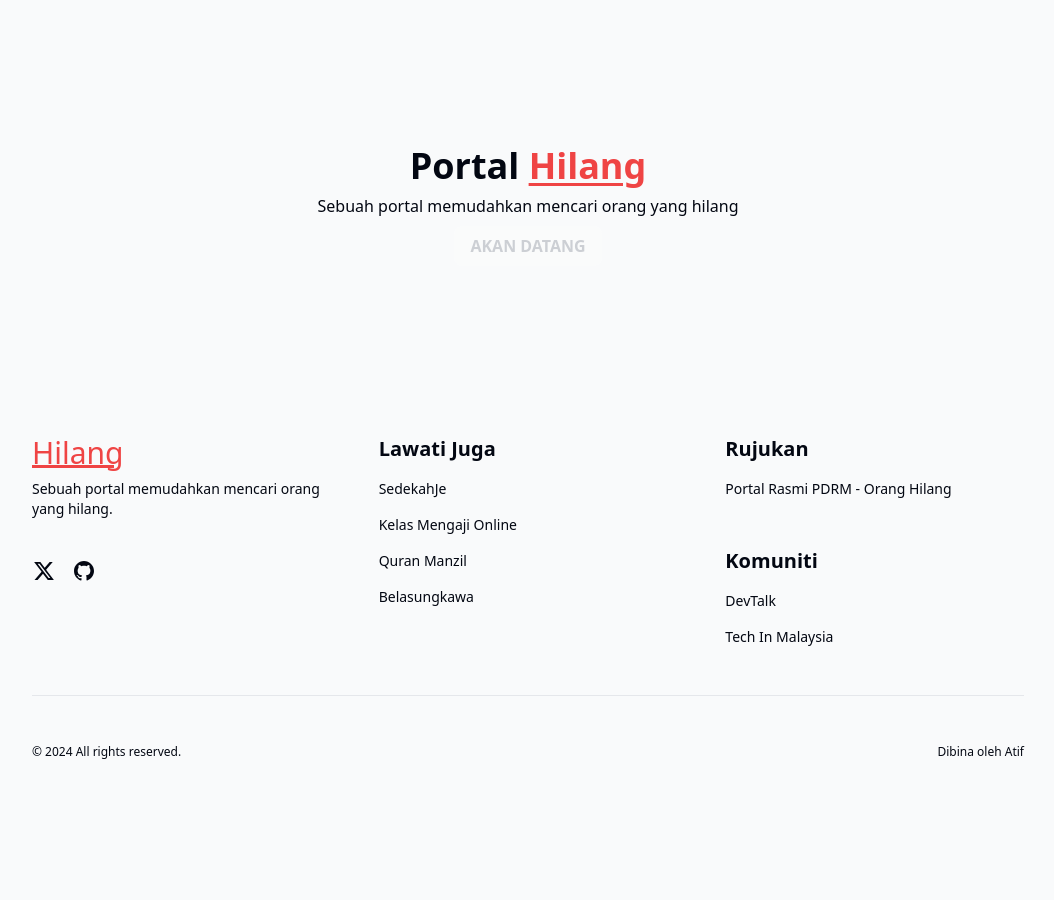
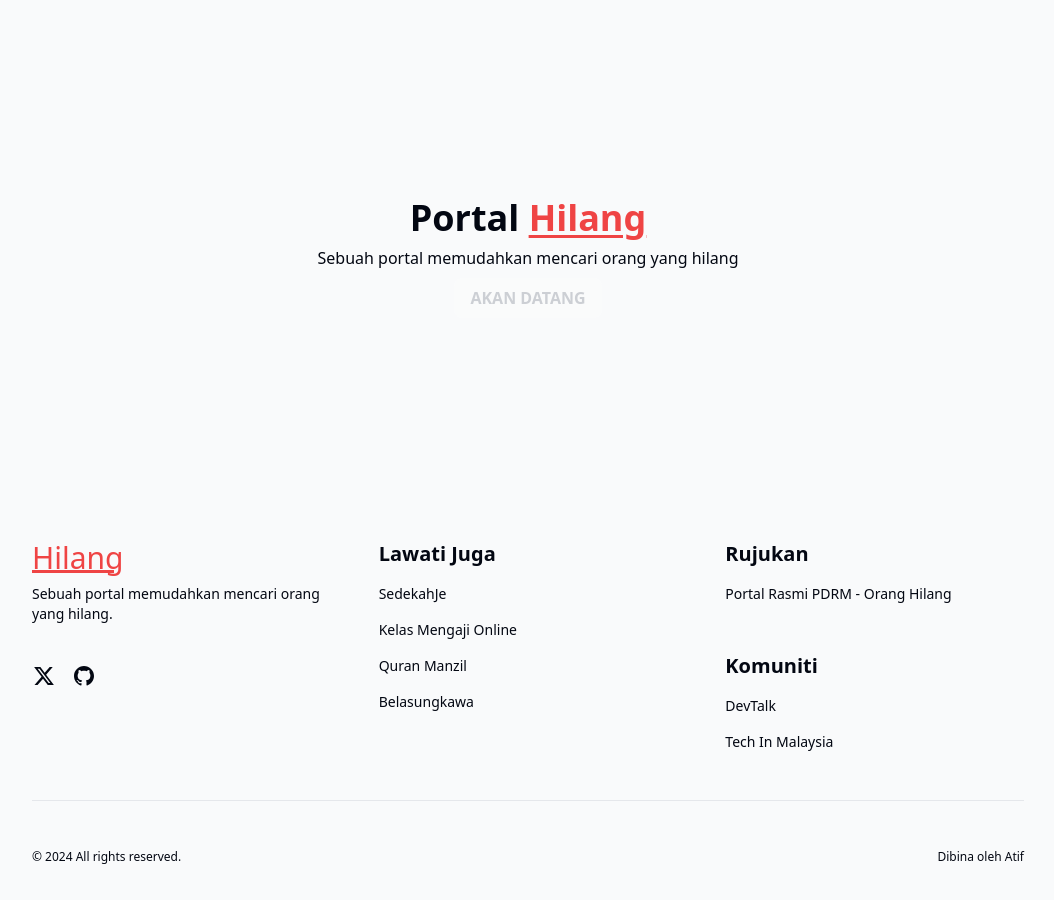
Before and after one commit to alserembani94/hilang-my, a React (Vite) app: page / in a window 1280 px wide. Shown: the top 900 px of the page, without its empty margins (112-1166 px from the left). Before the commit the page ends 800 px from the top, so only its background shows below. Built offline with nearby package versions, Linux system fonts and the light colour scheme.

Commit message:
fix: text wrap properly

```diff
--- a/src/routes/index.tsx
+++ b/src/routes/index.tsx
@@ -9,7 +9,7 @@ export const Route = createFileRoute('/')({
 function HomeComponent() {
   return (
     <div className="p-2 h-max min-h-screen flex flex-col items-center justify-center text-center">
-      <div className="flex flex-col min-h-[70%] items-center justify-center w-max gap-2 flex-1">
+      <div className="flex flex-col min-h-[500px] items-center justify-center w-full gap-2 flex-1 px-8">
         <h1 className="text-4xl font-bold">Portal <span className="underline underline-offset-4 text-red-500">Hilang</span></h1>
         <p>Sebuah portal memudahkan mencari orang yang hilang</p>
         <p className="px-4 py-2 bg-white rounded-lg text-slate-800 uppercase opacity-20 font-bold">Akan datang</p>
```
